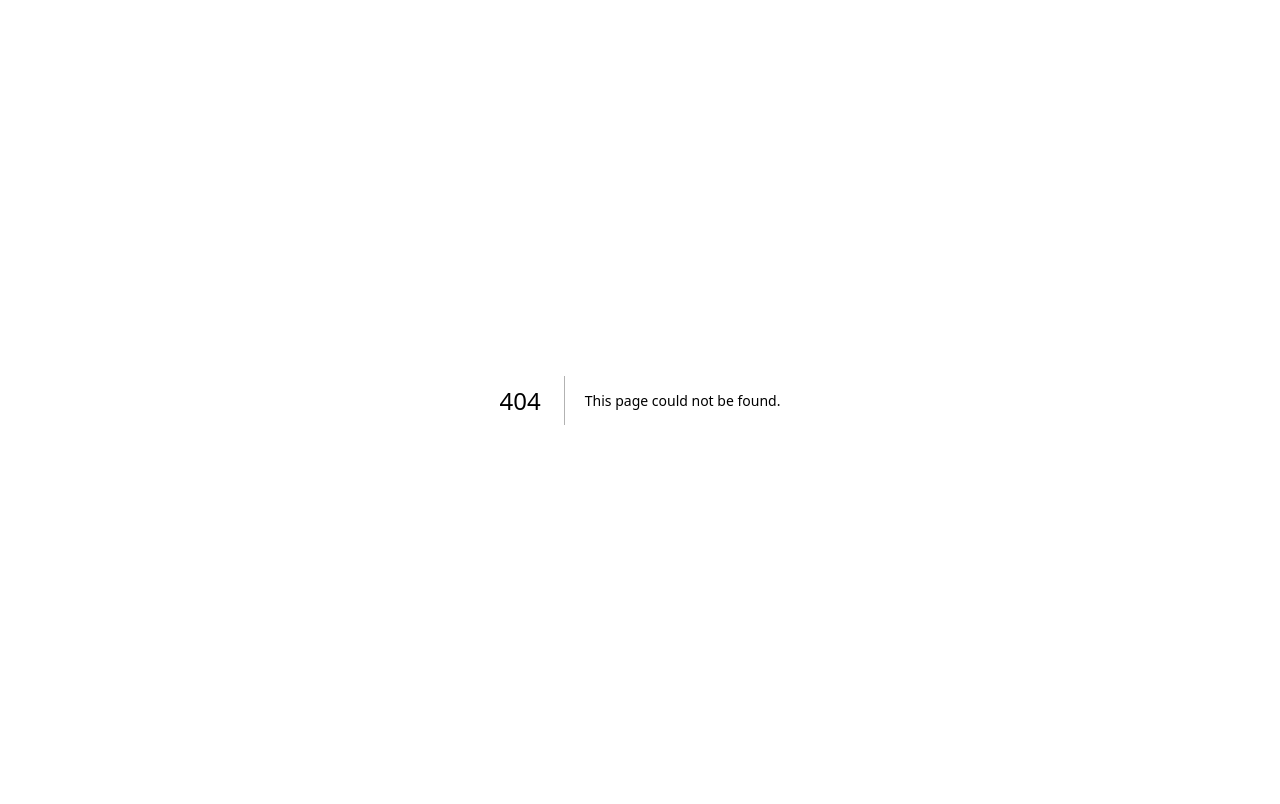
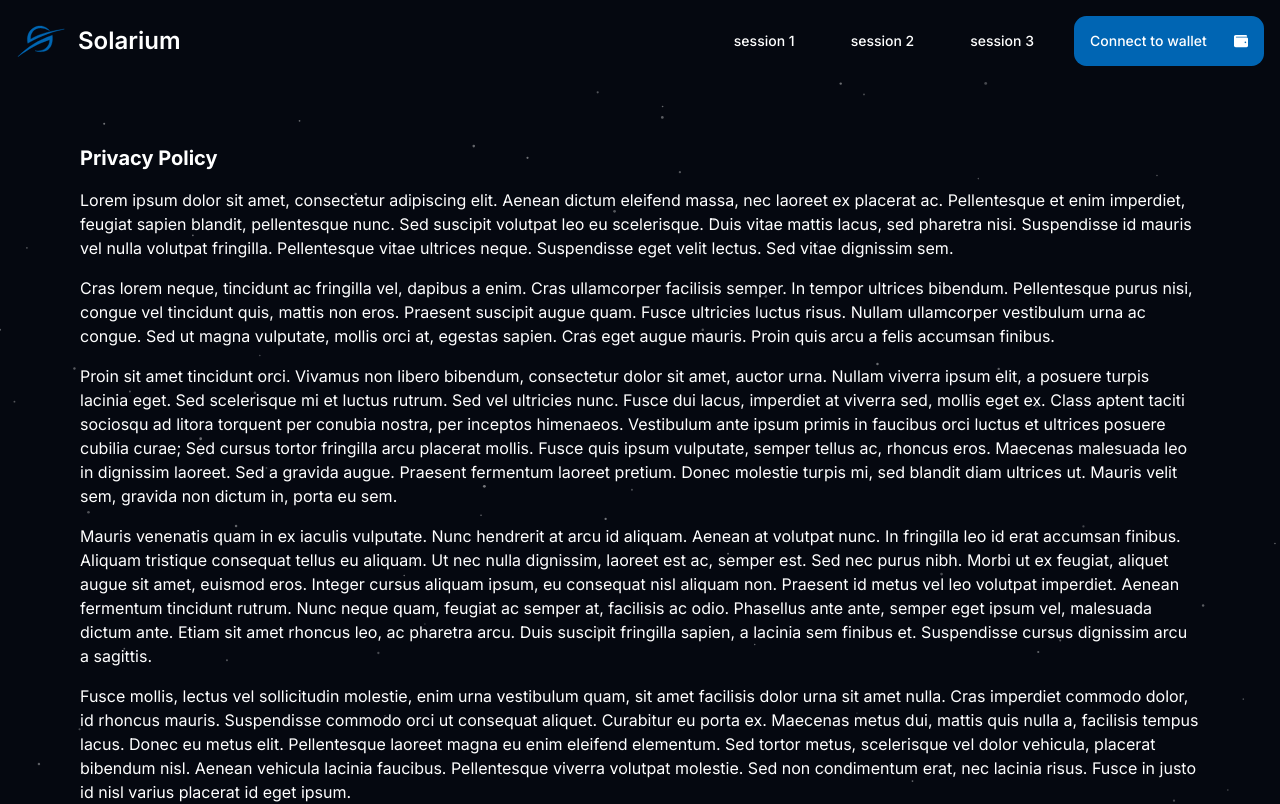
Before and after one commit to solariumwebnft/website, a Next.js app: page /privacy-policy in a window 1280 px wide. Before the commit this address had no page. Shown: the top 804 px of the page. Built offline with nearby package versions, Linux system fonts and the light colour scheme.

Commit message:
feat: create basic terms of service and privacy policy pages

```diff
--- a/src/app/page.tsx
+++ b/src/app/page.tsx
@@ -53,7 +53,9 @@ const Scene = dynamic(() => import("@/components/3Dmodels/Scene"), {
  * @todo [done] titulo do site
  * @todo descricao do site
  * @todo [done] site map
- * @todo robots.txt
+ * @todo [done] robots.txt
+ * @todo [done] privacy policy page
+ * @todo [done] terms of service page
  * @todo open graph
  */
 
--- /dev/null
+++ b/src/app/privacy-policy/page.tsx
@@ -0,0 +1,83 @@
+import { Footer } from "@/components/footer/footer";
+import { Navbar } from "@/components/navbar/navbar";
+import { SparklesBackground } from "@/components/sparklesBackground";
+import React from "react";
+
+const PrivacyPolicy = () => {
+  return (
+    <div className="relative z-[0] m-0 flex min-h-screen w-full flex-col bg-background">
+      <SparklesBackground />
+      <header className="fixed top-0 z-10 w-full">
+        <Navbar />
+      </header>
+      <main className="flex flex-grow flex-col justify-center px-10 pt-[4rem] md:px-20">
+        <div className="flex max-w-full flex-col gap-4 py-20 text-left text-white">
+          <h1 className="text-xl font-bold">Privacy Policy</h1>
+          <p>
+            Lorem ipsum dolor sit amet, consectetur adipiscing elit. Aenean
+            dictum eleifend massa, nec laoreet ex placerat ac. Pellentesque et
+            enim imperdiet, feugiat sapien blandit, pellentesque nunc. Sed
+            suscipit volutpat leo eu scelerisque. Duis vitae mattis lacus, sed
+            pharetra nisi. Suspendisse id mauris vel nulla volutpat fringilla.
+            Pellentesque vitae ultrices neque. Suspendisse eget velit lectus.
+            Sed vitae dignissim sem.
+          </p>
+          <p>
+            Cras lorem neque, tincidunt ac fringilla vel, dapibus a enim. Cras
+            ullamcorper facilisis semper. In tempor ultrices bibendum.
+            Pellentesque purus nisi, congue vel tincidunt quis, mattis non eros.
+            Praesent suscipit augue quam. Fusce ultricies luctus risus. Nullam
+            ullamcorper vestibulum urna ac congue. Sed ut magna vulputate,
+            mollis orci at, egestas sapien. Cras eget augue mauris. Proin quis
+            arcu a felis accumsan finibus.
+          </p>
+          <p>
+            Proin sit amet tincidunt orci. Vivamus non libero bibendum,
+            consectetur dolor sit amet, auctor urna. Nullam viverra ipsum elit,
+            a posuere turpis lacinia eget. Sed scelerisque mi et luctus rutrum.
+            Sed vel ultricies nunc. Fusce dui lacus, imperdiet at viverra sed,
+            mollis eget ex. Class aptent taciti sociosqu ad litora torquent per
+            conubia nostra, per inceptos himenaeos. Vestibulum ante ipsum primis
+            in faucibus orci luctus et ultrices posuere cubilia curae; Sed
+            cursus tortor fringilla arcu placerat mollis. Fusce quis ipsum
+            vulputate, semper tellus ac, rhoncus eros. Maecenas malesuada leo in
+            dignissim laoreet. Sed a gravida augue. Praesent fermentum laoreet
+            pretium. Donec molestie turpis mi, sed blandit diam ultrices ut.
+            Mauris velit sem, gravida non dictum in, porta eu sem.
+          </p>
+          <p>
+            Mauris venenatis quam in ex iaculis vulputate. Nunc hendrerit at
+            arcu id aliquam. Aenean at volutpat nunc. In fringilla leo id erat
+            accumsan finibus. Aliquam tristique consequat tellus eu aliquam. Ut
+            nec nulla dignissim, laoreet est ac, semper est. Sed nec purus nibh.
+            Morbi ut ex feugiat, aliquet augue sit amet, euismod eros. Integer
+            cursus aliquam ipsum, eu consequat nisl aliquam non. Praesent id
+            metus vel leo volutpat imperdiet. Aenean fermentum tincidunt rutrum.
+            Nunc neque quam, feugiat ac semper at, facilisis ac odio. Phasellus
+            ante ante, semper eget ipsum vel, malesuada dictum ante. Etiam sit
+            amet rhoncus leo, ac pharetra arcu. Duis suscipit fringilla sapien,
+            a lacinia sem finibus et. Suspendisse cursus dignissim arcu a
+            sagittis.
+          </p>
+          <p>
+            Fusce mollis, lectus vel sollicitudin molestie, enim urna vestibulum
+            quam, sit amet facilisis dolor urna sit amet nulla. Cras imperdiet
+            commodo dolor, id rhoncus mauris. Suspendisse commodo orci ut
+            consequat aliquet. Curabitur eu porta ex. Maecenas metus dui, mattis
+            quis nulla a, facilisis tempus lacus. Donec eu metus elit.
+            Pellentesque laoreet magna eu enim eleifend elementum. Sed tortor
+            metus, scelerisque vel dolor vehicula, placerat bibendum nisl.
+            Aenean vehicula lacinia faucibus. Pellentesque viverra volutpat
+            molestie. Sed non condimentum erat, nec lacinia risus. Fusce in
+            justo id nisl varius placerat id eget ipsum.
+          </p>
+        </div>
+      </main>
+      <footer className="mt-auto w-full">
+        <Footer />
+      </footer>
+    </div>
+  );
+};
+
+export default PrivacyPolicy;
--- /dev/null
+++ b/src/app/terms-of-service/page.tsx
@@ -0,0 +1,83 @@
+import { Footer } from "@/components/footer/footer";
+import { Navbar } from "@/components/navbar/navbar";
+import { SparklesBackground } from "@/components/sparklesBackground";
+import React from "react";
+
+const PrivacyPolicy = () => {
+  return (
+    <div className="relative z-[0] m-0 flex min-h-screen w-full flex-col bg-background">
+      <SparklesBackground />
+      <header className="fixed top-0 z-10 w-full">
+        <Navbar />
+      </header>
+      <main className="flex flex-grow flex-col justify-center px-10 pt-[4rem] md:px-20">
+        <div className="flex max-w-full flex-col gap-4 py-20 text-left text-white">
+          <h1 className="text-xl font-bold">Terms of Service</h1>
+          <p>
+            Lorem ipsum dolor sit amet, consectetur adipiscing elit. Aenean
+            dictum eleifend massa, nec laoreet ex placerat ac. Pellentesque et
+            enim imperdiet, feugiat sapien blandit, pellentesque nunc. Sed
+            suscipit volutpat leo eu scelerisque. Duis vitae mattis lacus, sed
+            pharetra nisi. Suspendisse id mauris vel nulla volutpat fringilla.
+            Pellentesque vitae ultrices neque. Suspendisse eget velit lectus.
+            Sed vitae dignissim sem.
+          </p>
+          <p>
+            Cras lorem neque, tincidunt ac fringilla vel, dapibus a enim. Cras
+            ullamcorper facilisis semper. In tempor ultrices bibendum.
+            Pellentesque purus nisi, congue vel tincidunt quis, mattis non eros.
+            Praesent suscipit augue quam. Fusce ultricies luctus risus. Nullam
+            ullamcorper vestibulum urna ac congue. Sed ut magna vulputate,
+            mollis orci at, egestas sapien. Cras eget augue mauris. Proin quis
+            arcu a felis accumsan finibus.
+          </p>
+          <p>
+            Proin sit amet tincidunt orci. Vivamus non libero bibendum,
+            consectetur dolor sit amet, auctor urna. Nullam viverra ipsum elit,
+            a posuere turpis lacinia eget. Sed scelerisque mi et luctus rutrum.
+            Sed vel ultricies nunc. Fusce dui lacus, imperdiet at viverra sed,
+            mollis eget ex. Class aptent taciti sociosqu ad litora torquent per
+            conubia nostra, per inceptos himenaeos. Vestibulum ante ipsum primis
+            in faucibus orci luctus et ultrices posuere cubilia curae; Sed
+            cursus tortor fringilla arcu placerat mollis. Fusce quis ipsum
+            vulputate, semper tellus ac, rhoncus eros. Maecenas malesuada leo in
+            dignissim laoreet. Sed a gravida augue. Praesent fermentum laoreet
+            pretium. Donec molestie turpis mi, sed blandit diam ultrices ut.
+            Mauris velit sem, gravida non dictum in, porta eu sem.
+          </p>
+          <p>
+            Mauris venenatis quam in ex iaculis vulputate. Nunc hendrerit at
+            arcu id aliquam. Aenean at volutpat nunc. In fringilla leo id erat
+            accumsan finibus. Aliquam tristique consequat tellus eu aliquam. Ut
+            nec nulla dignissim, laoreet est ac, semper est. Sed nec purus nibh.
+            Morbi ut ex feugiat, aliquet augue sit amet, euismod eros. Integer
+            cursus aliquam ipsum, eu consequat nisl aliquam non. Praesent id
+            metus vel leo volutpat imperdiet. Aenean fermentum tincidunt rutrum.
+            Nunc neque quam, feugiat ac semper at, facilisis ac odio. Phasellus
+            ante ante, semper eget ipsum vel, malesuada dictum ante. Etiam sit
+            amet rhoncus leo, ac pharetra arcu. Duis suscipit fringilla sapien,
+            a lacinia sem finibus et. Suspendisse cursus dignissim arcu a
+            sagittis.
+          </p>
+          <p>
+            Fusce mollis, lectus vel sollicitudin molestie, enim urna vestibulum
+            quam, sit amet facilisis dolor urna sit amet nulla. Cras imperdiet
+            commodo dolor, id rhoncus mauris. Suspendisse commodo orci ut
+            consequat aliquet. Curabitur eu porta ex. Maecenas metus dui, mattis
+            quis nulla a, facilisis tempus lacus. Donec eu metus elit.
+            Pellentesque laoreet magna eu enim eleifend elementum. Sed tortor
+            metus, scelerisque vel dolor vehicula, placerat bibendum nisl.
+            Aenean vehicula lacinia faucibus. Pellentesque viverra volutpat
+            molestie. Sed non condimentum erat, nec lacinia risus. Fusce in
+            justo id nisl varius placerat id eget ipsum.
+          </p>
+        </div>
+      </main>
+      <footer className="mt-auto w-full">
+        <Footer />
+      </footer>
+    </div>
+  );
+};
+
+export default PrivacyPolicy;
```
